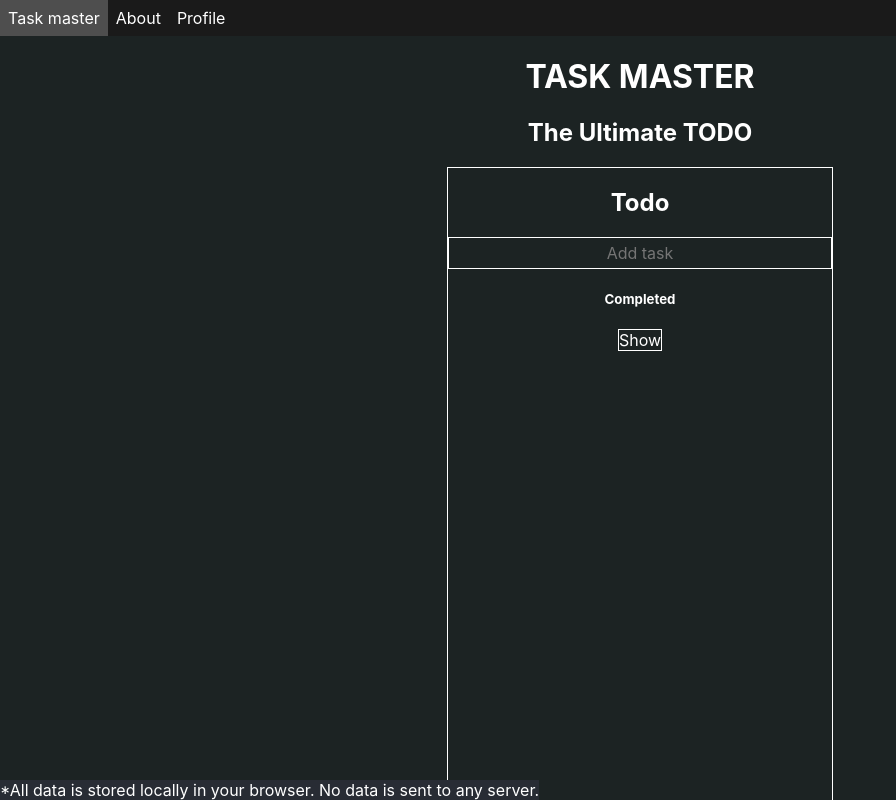
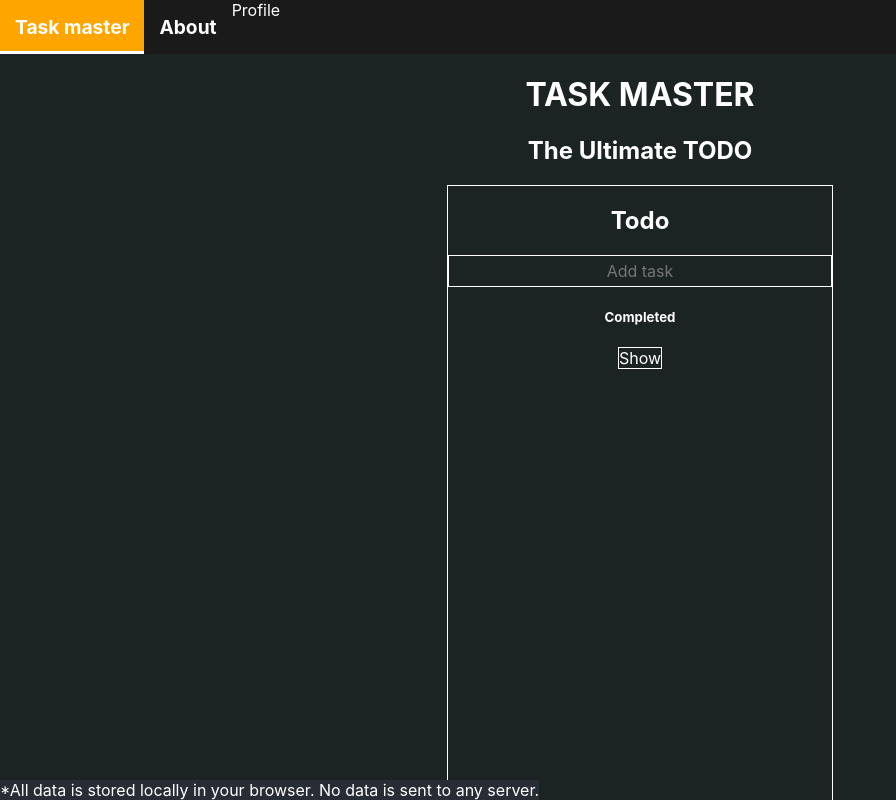
Before and after one commit to SimBys/task-master, a React (Create React App) app: page / in a window 1280 px wide. Shown: the whole page, without its empty margins (0-896 px from the left). Built offline with nearby package versions, Linux system fonts and the light colour scheme.

Commit message:
Improved Navbar visuals, added nice transition animation when switching tabs

```diff
--- a/src/Components/Navbar.module.css
+++ b/src/Components/Navbar.module.css
@@ -1,8 +1,17 @@
 .navbar {
 	background-color: #1a1a1a;
 	color: #fff;
-	margin-bottom: 1rem;
 	display: flex;
+	position: relative;
+}
+
+.underline {
+	background-color: #fff;
+	position: absolute;
+	height: 3px;
+	/*border-radius: 5px;*/
+	bottom: 0;
+	transition: left 0.1s, width 0.1s;
 }
 
 .active {
@@ -12,20 +21,13 @@
 .navbar a {
 	color: #fff;
 	text-decoration: none;
-	padding: 0.5rem;
+	padding: 15px;
+	font-weight: 700;
+	font-size: 1.2rem;
 }
 
-.navbar div {
-	padding: 0.5rem;
-}
-
-.navbar div:hover {
-	cursor: default;
-}
-
-.navbar a:hover{
-	background-color: #4e4e4e;
-	text-decoration: none;
+.navbar a:hover:not(.active) {
+	background-color: #474747;
 }
 
 .navbar .logo {
--- a/src/Components/Navbar.tsx
+++ b/src/Components/Navbar.tsx
@@ -1,14 +1,31 @@
-import './Navbar.module.css'
 import {NavLink} from "react-router-dom";
 import styles from "./Navbar.module.css";
+import {createRef, useEffect, useRef} from "react";
 
 export default function Navbar() {
+    function selectTab(e: any) {
+        underlineRef.current!.style.left = e.target.getBoundingClientRect().left + "px";
+        underlineRef.current!.style.width = e.target.getBoundingClientRect().width + "px";
+    }
+
+    const homeRef = createRef<HTMLAnchorElement>()
+    const underlineRef = createRef<HTMLDivElement>()
+
+
+    useEffect(() => {
+        underlineRef.current!.style.width = homeRef.current!.getBoundingClientRect().width + "px";
+        underlineRef.current!.style.left = homeRef.current!.getBoundingClientRect().left + "px";
+    }, [])
+
+
 
     return (
         <nav className={styles.navbar}>
-            <NavLink className={({ isActive}) => isActive ? styles.active : ""} to="">Task master</NavLink>
-            <NavLink className={({ isActive}) => isActive ? styles.active : ""} to="about">About</NavLink>
+            <NavLink ref={homeRef} onClick={selectTab} className={({ isActive}) => isActive ? styles.active : ""} to="">Task master</NavLink>
+            <NavLink onClick={selectTab} className={({ isActive}) => isActive ? styles.active : ""} to="about">About</NavLink>
             <div>Profile</div>
+
+            <div ref={underlineRef} className={styles.underline}></div>
         </nav>
     );
 }
```
